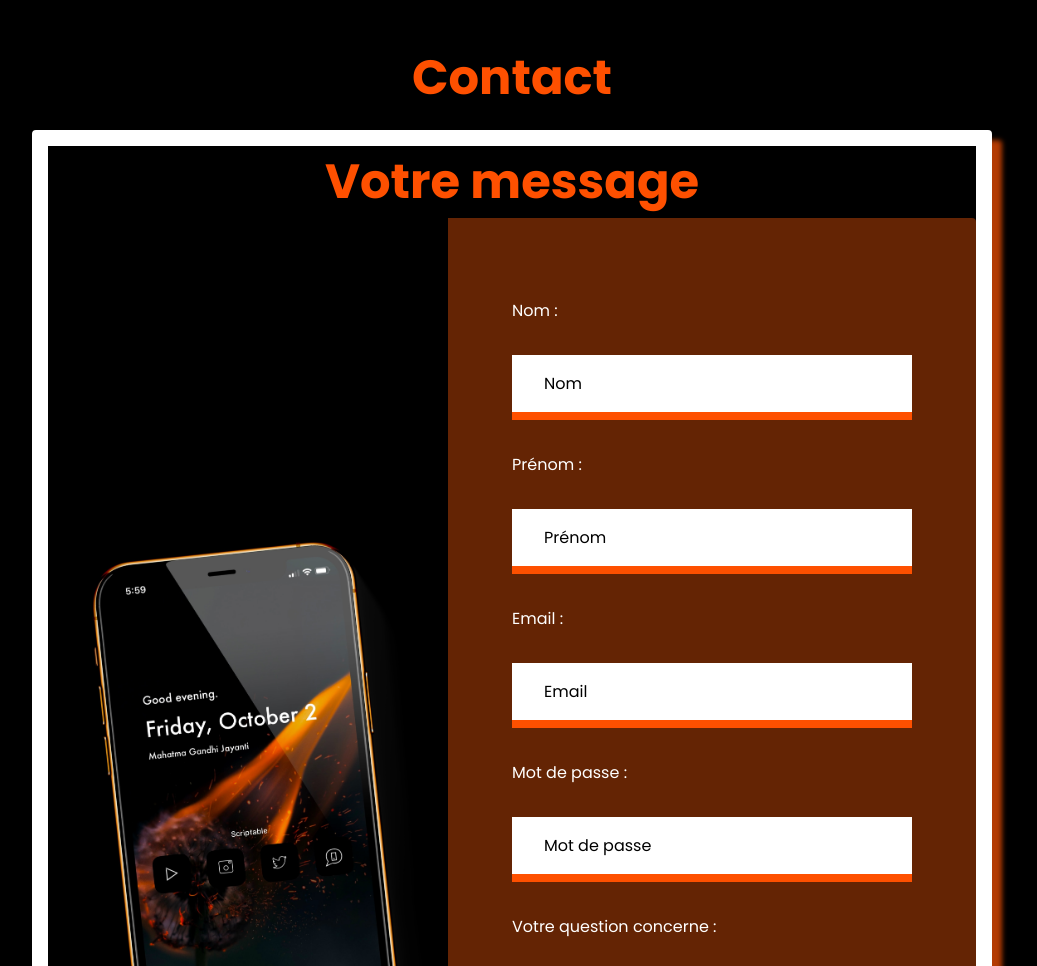
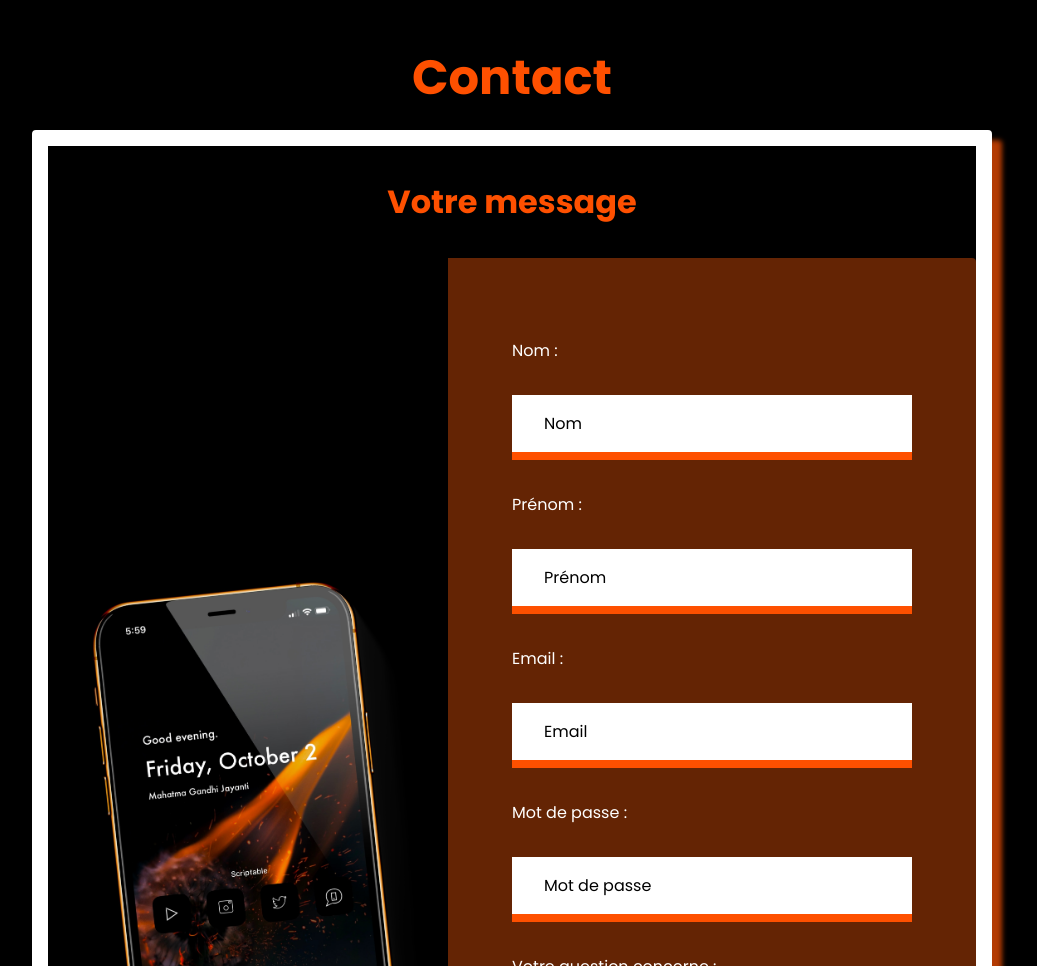
Before and after one commit to SylvieHoareau/Formulaire, a plain HTML site: page index.html in a window 1280 px wide. Shown: the part 134-1100 px from the top of the page, without its empty margins (128-1165 px from the left). Drawn offline with Linux system fonts and the light colour scheme.

Commit message:
style.css
Modification h1 de la section

```diff
--- a/style.css
+++ b/style.css
@@ -31,6 +31,12 @@ header {
 h1 {
     color: var(--primary-color);
     font-size: 6vh;
+}
+
+section h1 {
+    color: var(--primary-color);
+    font-size: 4vh;
+    padding: 1em;
 }
 
 .section-flex-container {
```
